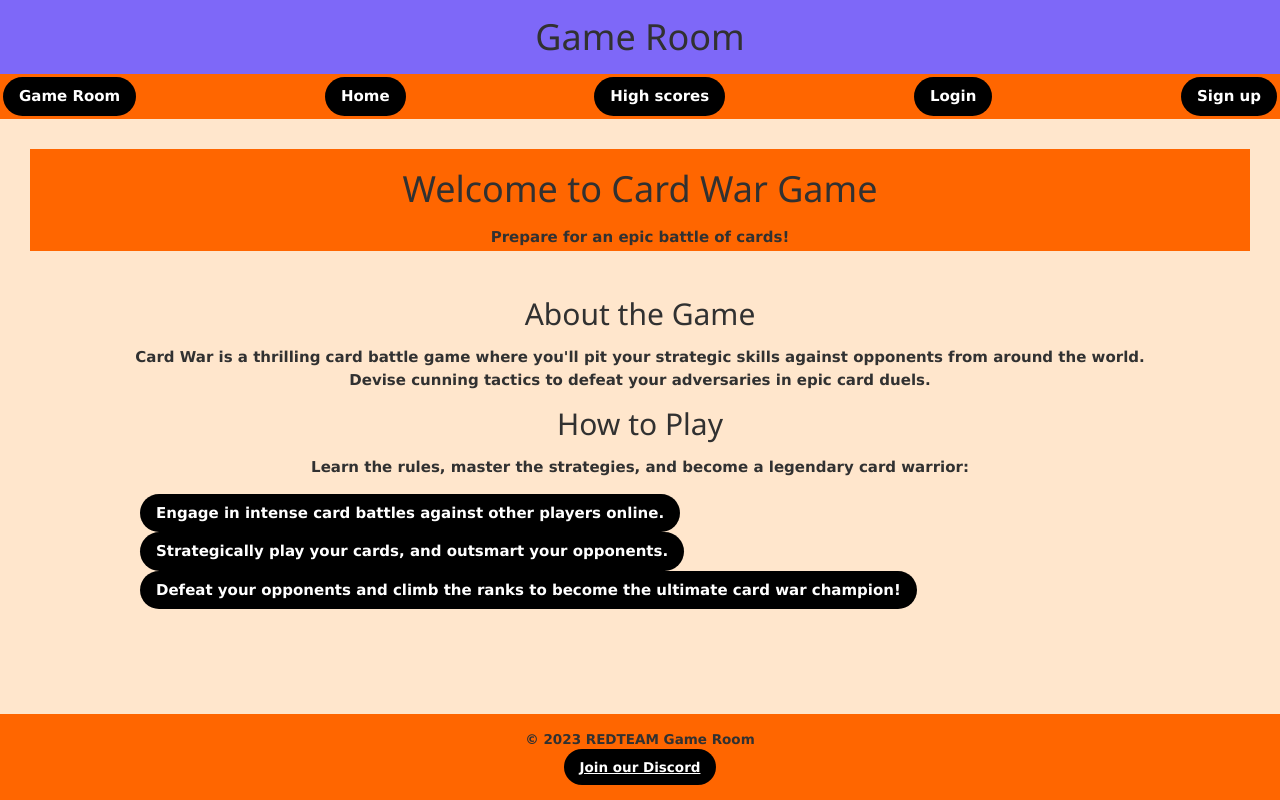
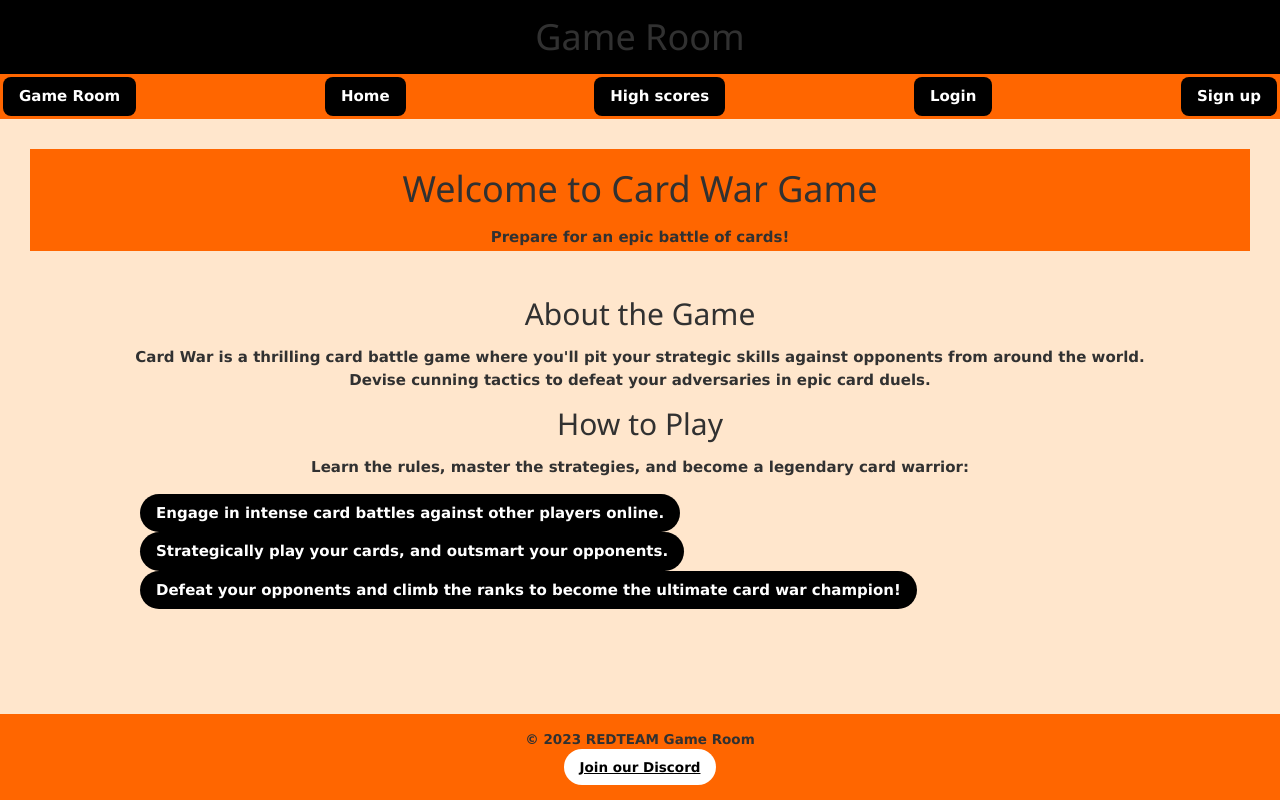
Before and after one commit to RenaldasZ/GameRoom, a Django app: page / in a window 1280 px wide. Run offline with Django 4.2, Linux system fonts and the light colour scheme.

Commit message:
Updated design

```diff
--- a/gameroom/game/templates/base.html
+++ b/gameroom/game/templates/base.html
@@ -47,7 +47,7 @@
 {% load static %}
 <html lang="en">
 
-<head>
+<head class="w3-text-black">
     <meta charset="UTF-8">
     <meta http-equiv="X-UA-Compatible" content="IE=edge">
     <meta name="viewport" content="width=device-width, initial-scale=1.0">
@@ -136,30 +136,30 @@
     }
 </style>
 
-<body class="color-change-2x">
+<body class="color-change-2x w3-black w3-text-white">
     <h1 class="tracking-in-expand">
         Game Room
     </h1>
     <header>
         <ul class="nav">
-            <p button class="w3-button w3-black w3-round-xxlarge w3-text-white bounce-top">Game Room</button>
+            <p button class="w3-button w3-black w3-round-large w3-text-white">Game Room</button>
             </p>
-            <p button class="w3-button w3-black w3-round-xxlarge w3-text-white bounce-top"><a class="w3-text-white" href="{% url 'index' %}">Home</a></button>
+            <p button class="w3-button w3-black w3-round-large w3-text-white"><a class="w3-text-white" href="{% url 'index' %}">Home</a></button>
             </p>
-            <p button class="w3-button w3-black w3-round-xxlarge w3-text-white bounce-top"><a class="w3-text-white" href="{% url 'hiscore' %}">High scores</a></button>
+            <p button class="w3-button w3-black w3-round-large w3-text-white"><a class="w3-text-white" href="{% url 'hiscore' %}">High scores</a></button>
             </p>
             {% if user.is_authenticated %}
-            <p button class="w3-button w3-black w3-round-xxlarge w3-text-white bounce-top"><a class="w3-text-white" href="{% url 'profile' %}">{{ user.get_username }}</a></button>
+            <p button class="w3-button w3-black w3-round-large w3-text-white"><a class="w3-text-white" href="{% url 'profile' %}">{{ user.get_username }}</a></button>
             </p>
-            <p button class="w3-button w3-black w3-round-xxlarge w3-text-white bounce-top"><a class="w3-text-white" href="{% url 'logout' %}">Logout</a></button>
+            <p button class="w3-button w3-black w3-round-large w3-text-white"><a class="w3-text-white" href="{% url 'logout' %}">Logout</a></button>
             </p>
             {% else %}
-            <p button class="w3-button w3-black w3-round-xxlarge w3-text-white bounce-top"><a class="w3-text-white" href="{% url 'login' %}?next={{request.path}}">Login</a></button>
+            <p button class="w3-button w3-black w3-round-large w3-text-white"><a class="w3-text-white" href="{% url 'login' %}?next={{request.path}}">Login</a></button>
             </p>
-            <p button class="w3-button w3-black w3-round-xxlarge w3-text-white bounce-top"><a class="w3-text-white" href="{% url 'signup' %}">Sign up</a></button>
+            <p button class="w3-button w3-black w3-round-large w3-text-white"><a class="w3-text-white" href="{% url 'signup' %}">Sign up</a></button>
             </p>
             {% endif %} {% if user.is_authenticated %} {% if user.is_staff or user.is_superuser %}
-            <p button class="w3-button w3-black w3-round-xxlarge w3-text-white bounce-top"><a class="w3-text-white" href="{% url 'admin:index' %}">Admin</a></button>
+            <p button class="w3-button w3-black w3-round-large w3-text-white"><a class="w3-text-white" href="{% url 'admin:index' %}">Admin</a></button>
             </p>
             {% endif %} {% endif %}
         </ul>
@@ -171,7 +171,7 @@
     </main>
     <footer>
         <p>&copy; 2023 REDTEAM Game Room</p>
-        <p button class="w3-button w3-black w3-round-xxlarge w3-text-white"><a href="https://discord.io/capython" target="_blank">Join our Discord</a></button>
+        <p button class="w3-button w3-white w3-round-xxlarge w3-text-black"><a href="https://discord.io/capython" target="_blank">Join our Discord</a></button>
         </p>
     </footer>
 </body>
```
